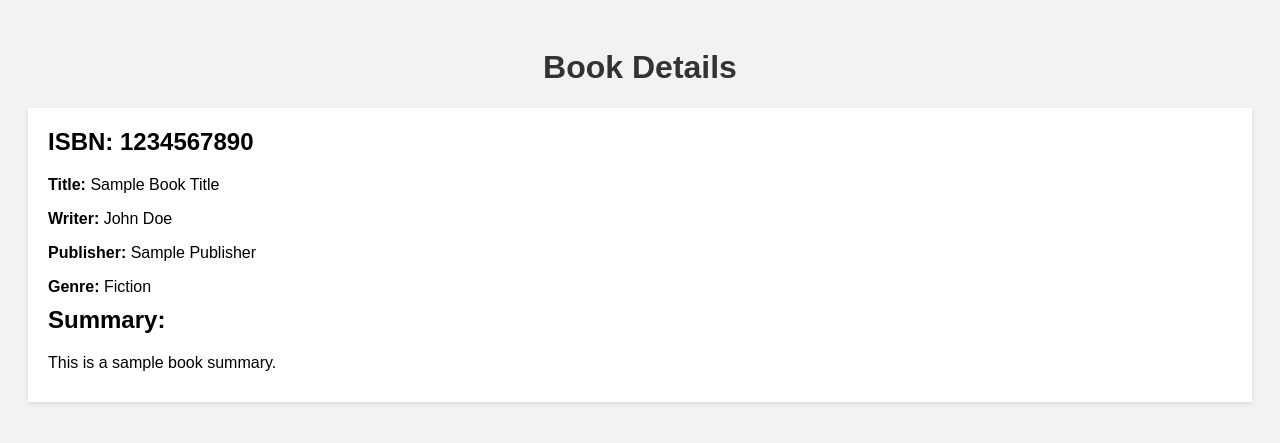
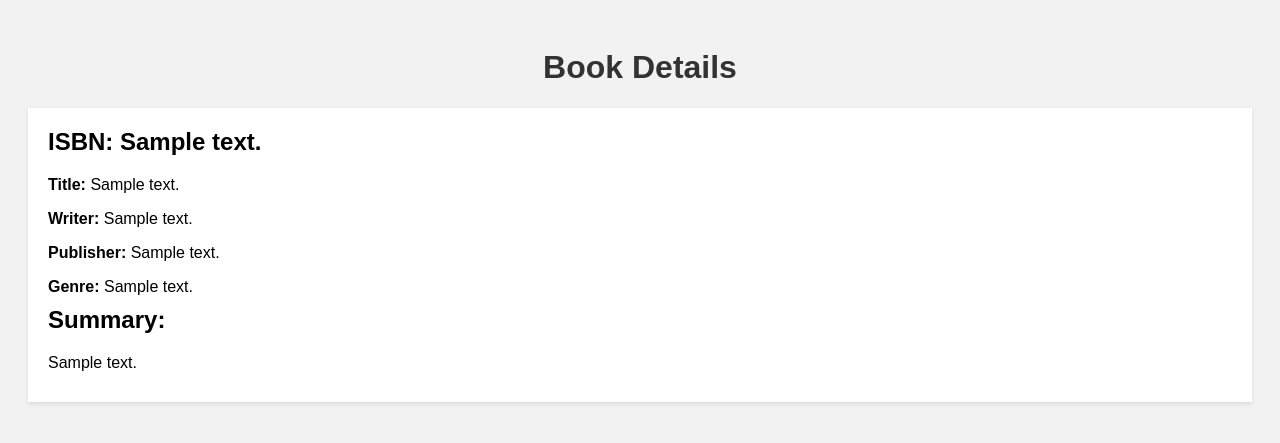
Before and after one commit to JohnBellos/DatabasesProject, a Flask app: template SCHOOL_LIB/templates/bookPage.html in a window 1280 px wide. Shown: the top 443 px of the page. Run offline with Flask 3, Linux system fonts and the light colour scheme; the template is opened without the code that fills it: most values are stand-ins (such as "Sample title", 1, 10 or a date in 2020); some libraries are stand-ins or nearby versions.

Commit message:
bookPage v1.0

```diff
--- a/SCHOOL_LIB/routes.py
+++ b/SCHOOL_LIB/routes.py
@@ -62,9 +62,14 @@ def books():
     # print(books)
     return render_template("userPage.html", books=bookList)
 
-#@app.route("/books/<string:ISBN>", methods=["GET"])
-#def books(ISBN):
-#    return
+@app.route("/books/<string:ISBN>", methods=["GET"])
+def bookView(ISBN):
+
+    cur = db.connection.cursor()
+    cur.execute("SELECT * FROM book WHERE ISBN = %s", (ISBN,))
+    rv = cur.fetchone()
+    bookDetails = list(rv)
+    return render_template("bookPage.html", bookDetails = bookDetails)
 
 @app.route("/page")
 def page():
--- a/SCHOOL_LIB/templates/bookPage.html
+++ b/SCHOOL_LIB/templates/bookPage.html
@@ -42,12 +42,12 @@
   <script>
     // Replace the following variables with the actual book details
     var book = {
-      isbn: "1234567890",
-      title: "Sample Book Title",
-      writer: "John Doe",
-      publisher: "Sample Publisher",
-      genre: "Fiction",
-      summary: "This is a sample book summary."
+      isbn: "{{bookDetails[1]}}",
+      title: "{{bookDetails[2]}}",
+      writer: "{{bookDetails[4]}}",
+      publisher: "{{bookDetails[3]}}",
+      genre: "{{bookDetails[8]}}",
+      summary: "{{bookDetails[6]}}"
     };
 
     // Update the HTML elements with the book details
```
